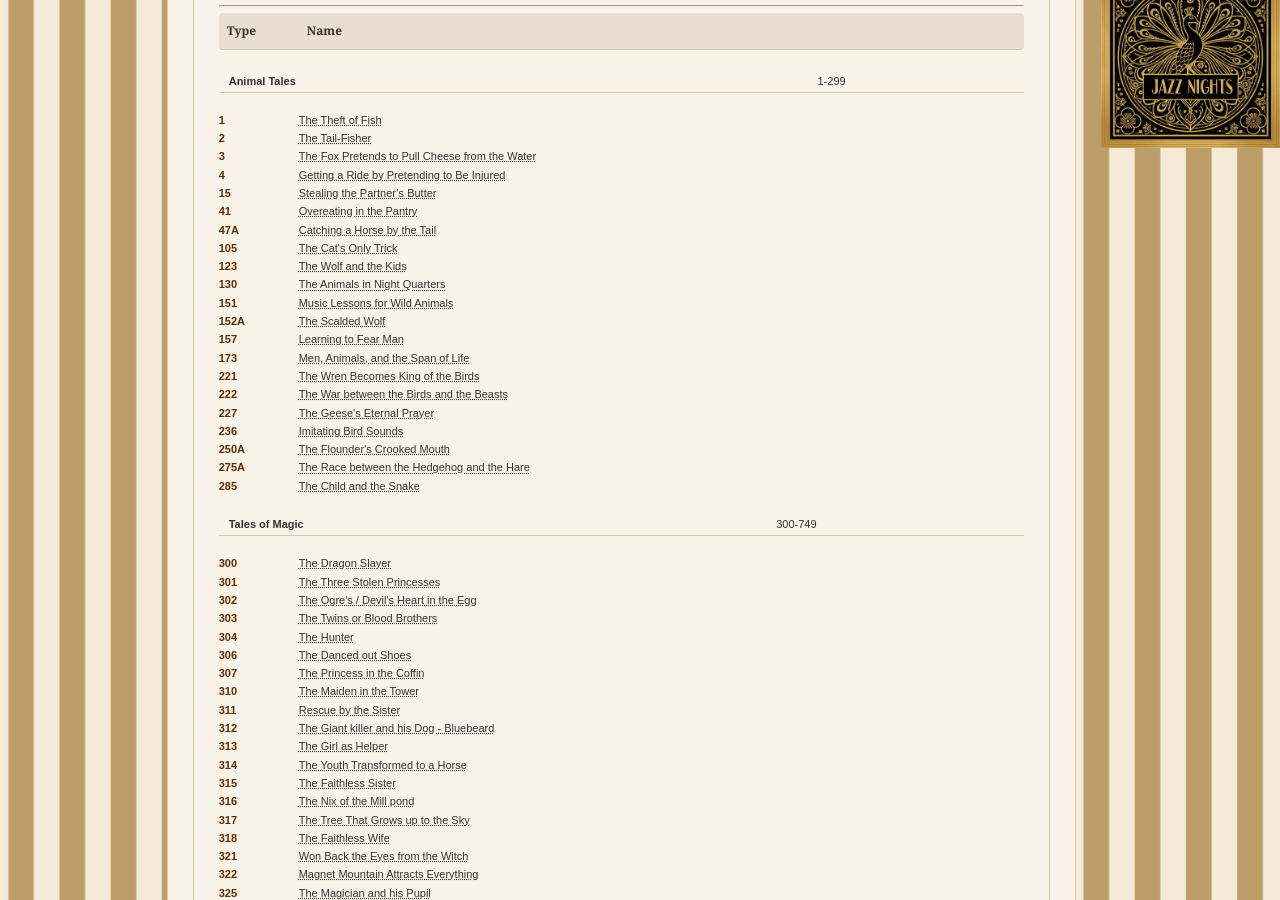
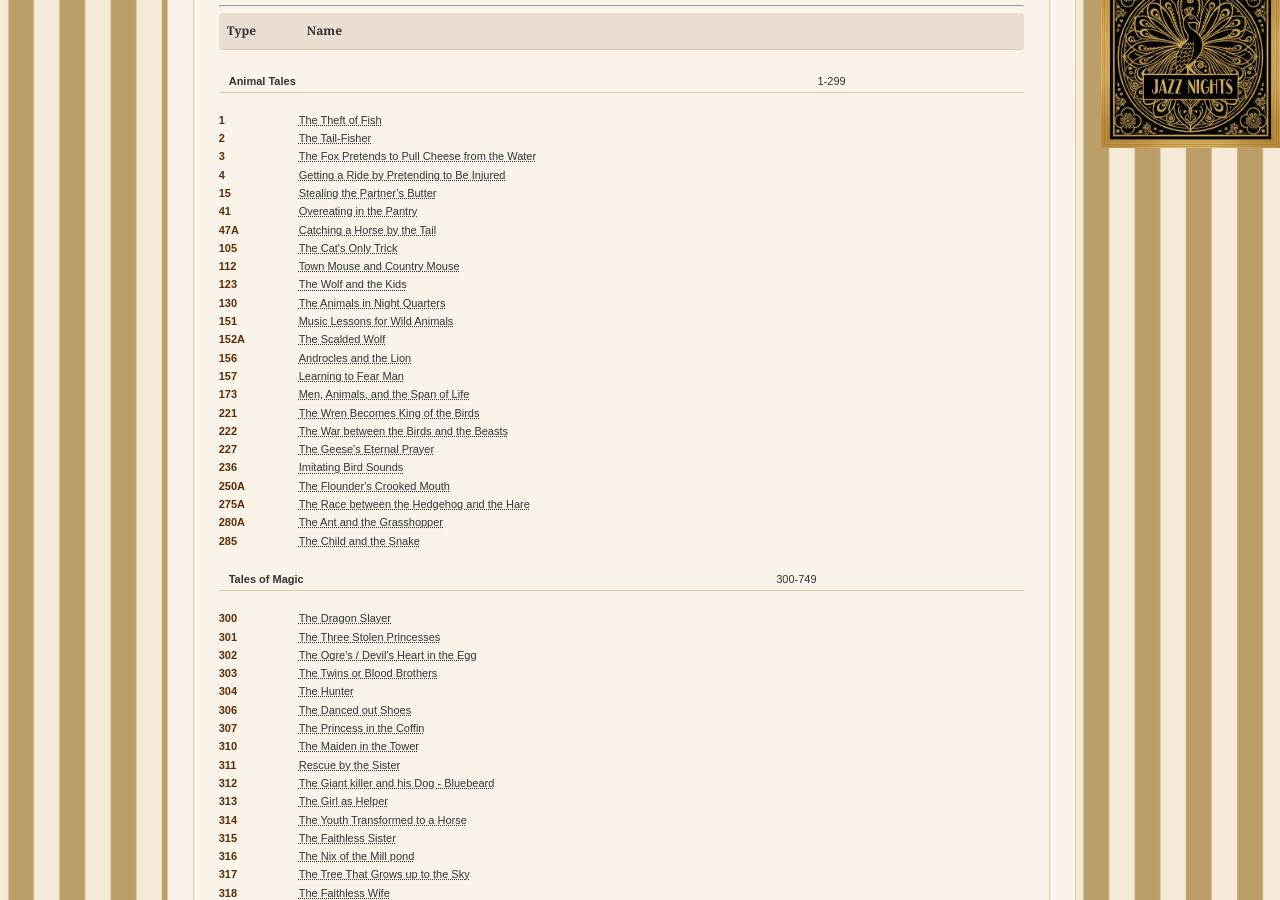
Before and after one commit to johnhopes-collab/grimmsdetectiveagency, a Jekyll site: the page built from archives/at-index.html, in a window 1280 px wide and 900 px high, scrolled down 1087 px. Built offline with Jekyll 4.4.1, drawn with Linux system fonts in a browser that asks for light colours; some of the changed text lies outside the part shown.

Commit message:
Update at-index.html

```diff
--- a/archives/at-index.html
+++ b/archives/at-index.html
@@ -69,6 +69,12 @@ title: '<a href="/archives.html">Archives</a> / Aarne-Thompson Index'
                     The Cat's Only Trick
         </span></div></div>
 
+        <div class="at-index-row"><div class="at-index-number">112
+            </div><div class="at-index-name"><span class="at-index-tale" data-tooltip="
+                    Most common attestation is Aesop.">
+                    Town Mouse and Country Mouse
+        </span></div></div>
+
         <div class="at-index-row"><div class="at-index-number">123
             </div><div class="at-index-name"><span class="at-index-tale" data-tooltip="
                     KHM 5 - The Wolf and the Seven Little Kids - A wolf impersonates a mother or caretaker to trick children or young goats into letting it inside. After overcoming tests of identity (voice, appearance, paws, etc.), the wolf devours the victims, though one may survive or rescue may follow.">
@@ -92,6 +98,13 @@ title: '<a href="/archives.html">Archives</a> / Aarne-Thompson Index'
                     KHM 74 - The Fox and his Cousin - Fox tricks a wolf into raiding a farm while then abandons wolf to face the danger alone. The wolf tries to eat from hot pot or falls into boiling water. Gets burned and learns to avoid similar dangers.">
                     The Scalded Wolf
         </span></div></div>
+
+        <div class="at-index-row"><div class="at-index-number">156
+            </div><div class="at-index-name"><span class="at-index-tale" data-tooltip="
+                    A man pulls a thorn from a lion's paw, thus gaining the beast's eternal gratitude and loyalty. See Aesop's Androcles.">
+                    Androcles and the Lion
+        </span></div></div>
+
 
         <div class="at-index-row"><div class="at-index-number">157
             </div><div class="at-index-name"><span class="at-index-tale" data-tooltip="
@@ -139,6 +152,12 @@ title: '<a href="/archives.html">Archives</a> / Aarne-Thompson Index'
             </div><div class="at-index-name"><span class="at-index-tale" data-tooltip="
                     KHM 187 - The Hare and the Hedgehog - Hedgehog challenges faster hare to race. Hedgehog trick with spouse to appear at both ends, winning through cunning.">
                     The Race between the Hedgehog and the Hare
+        </span></div></div>
+
+        <div class="at-index-row"><div class="at-index-number">280A
+            </div><div class="at-index-name"><span class="at-index-tale" data-tooltip="
+                    See Aesop's version. Tales about an industrious ant and a gluttonous grasshopper, themes of work, reward, charity.">
+                    The Ant and the Grasshopper
         </span></div></div>
 
         <div class="at-index-row"><div class="at-index-number">285
@@ -455,7 +474,7 @@ title: '<a href="/archives.html">Archives</a> / Aarne-Thompson Index'
 
         <div class="at-index-row"><div class="at-index-number">441
             </div><div class="at-index-name"><span class="at-index-tale" data-tooltip="
-                    KHM 108 - A strange or part-animal child who is rejected because of their appearance, but eventually gains recognition, status, or transformation through unusual abilities and fulfilled promises. These tales often combine themes of liminality, social exclusion, and hidden worth. The Grimms version exhibits motif D721.3, Disenchantment by destroying skin (covering). This motif is found in other Grimm's fairy tales and myths as a symbol of psychological metamorphosis. Hans was born half-hedgehog and he cannot break the spell until he is able to burn his prickly hedgehog skin. This same motif of the burning of false or alternative skins in the attempt to create a single whole can also be found in KHM 144 - The Little Donkey. By shedding the skin/dress, Hans has assumed a new identity.">
+                    KHM 108 - A strange part-animal child is rejected because of their appearance, but eventually gains recognition, status, or transformation through unusual abilities and fulfilled promises. These tales often combine themes of liminality, social exclusion, and hidden worth. The Grimms version exhibits motif D721.3, Disenchantment by destroying skin (covering). This motif is found in other Grimm's fairy tales and myths as a symbol of psychological metamorphosis. Hans was born half-hedgehog and he cannot break the spell until he is able to burn his prickly hedgehog skin. This same motif of the burning of false or alternative skins in the attempt to create a single whole can also be found in KHM 144 - The Little Donkey. By shedding the skin/dress, Hans has assumed a new identity.">
                     Hans my Hedgehog/Animal Bridegroom
         </span></div></div>
 
@@ -498,6 +517,12 @@ title: '<a href="/archives.html">Archives</a> / Aarne-Thompson Index'
             </div><div class="at-index-name"><span class="at-index-tale" data-tooltip="
                     KHM 100 - The Devil's Sooty Brother.">
                     Heating Hell's Kitchen
+        </span></div></div>
+
+        <div class="at-index-row"><div class="at-index-number">476
+            </div><div class="at-index-name"><span class="at-index-tale" data-tooltip="
+                    A.k.a. The Midwife for the Elves, the Nurse/Godparent for the Elves, typically dealing with a woman who is taken to be a midwife for fae beings, then is returned to the human world, surviving through observing the laws of Faerie. There are several tales from mainland Europe about this, including the KHM 39 ''Die Wichtelmänner: Zweites Märchen'', and Bräuner's ''The Water-Nixie Takes a Midwife to His Wife'' collected in his Physicalisch- und hietorish-erörterte Curiositaeten, 1737, countless tales from the British isles, and a troll version from Sweden via Peter Rahm via Keightley's The Fairy Mythology.">
+                    The Fairy Midwife
         </span></div></div>
 
         <div class="at-index-row"><div class="at-index-number">480
@@ -543,7 +568,7 @@ title: '<a href="/archives.html">Archives</a> / Aarne-Thompson Index'
 
         <div class="at-index-row"><div class="at-index-number">510
             </div><div class="at-index-name"><span class="at-index-tale" data-tooltip="
-                    KHM 21 - Aschenputtel, en. Little Ash-Dolt, KHM 186 - The True Bride.">
+                    KHM 21 - Aschenputtel, en. Little Ash-Dolt, KHM 186 - The True Bride. Versions exist across many parts of the world in what may be one of the most widely-occurring AT types. Strabo's ''Rhodopis'' among the oldest attestations.">
                     Cinderella/The Persecuted Heroine
         </span></div></div>
 
@@ -815,7 +840,7 @@ title: '<a href="/archives.html">Archives</a> / Aarne-Thompson Index'
 
         <div class="at-index-row"><div class="at-index-number">676
             </div><div class="at-index-name"><span class="at-index-tale" data-tooltip="
-                    A poor man observes robbers who enter into a mountain. Uses, like them, the words 'Open up' and gets gold from the mountain. His rich brother tries to do the same thing but is killed. The rich brother lends his money scales to the poor brother; a piece of money remains in the scales and thus betrays the secret. When he is in the mountain he forgets the formula for opening it.">
+                    A poor man observes robbers who enter into a mountain. Uses, like them, the words 'Open up' and gets gold from the mountain. His rich brother tries to do the same thing but is killed. The rich brother lends his money scales to the poor brother; a piece of money remains in the scales and thus betrays the secret. When he is in the mountain he forgets the formula for opening it. Cf. Ali Baba and the Forty Thieves from 1001 Nights.">
                     Open Sesame
         </span></div></div>
 
@@ -884,7 +909,8 @@ title: '<a href="/archives.html">Archives</a> / Aarne-Thompson Index'
        </table>
 
         <div class="at-index-row"><div class="at-index-number">750A
-            </div><div class="at-index-name"><span class="at-index-tale" data-tooltip="">
+            </div><div class="at-index-name"><span class="at-index-tale" data-tooltip="
+                    Foolish wishes sometimes known as a Monkey's Paw, includes ''The Three Wishes'' from 1001 Nights and ''The Monkey's Paw'' of English folklore.">
                     Good Wishes and Foolish Wishes
         </span></div></div>
 
@@ -962,7 +988,7 @@ title: '<a href="/archives.html">Archives</a> / Aarne-Thompson Index'
 
         <div class="at-index-row"><div class="at-index-number">850
             </div><div class="at-index-name"><span class="at-index-tale" data-tooltip="
-                    KHM 114 - Vom klugen Schneiderlein, en. The Clever Little Tailor.">
+                    KHM 114 - Vom klugen Schneiderlein, en. The Clever Little Tailor - A low-born suitor wins the hand of a princess by describing her hidden birthmarks.">
                     The Princess's Birthmarks
         </span></div></div>
 
@@ -1139,7 +1165,7 @@ title: '<a href="/archives.html">Archives</a> / Aarne-Thompson Index'
 
         <div class="at-index-row"><div class="at-index-number">1430
             </div><div class="at-index-name"><span class="at-index-tale" data-tooltip="
-                    KHM 164 - Lazy Heinz, KHM 168 - Lean Lisa.">
+                    KHM 164 - Lazy Heinz, KHM 168 - Lean Lisa - Tales about daydreams of wealth and fame. Other examples include ''The Fakir and His Jar of Butter'' and ''The Barber's Tale of His Fifth Brother'' from 1001 Nights, Aesop's The Milkmaid and Her Pail.">
                     Air Castles
         </span></div></div>
 
@@ -1180,6 +1206,12 @@ title: '<a href="/archives.html">Archives</a> / Aarne-Thompson Index'
         <div class="at-index-row"><div class="at-index-number">1540
             </div><div class="at-index-name"><span class="at-index-tale" data-tooltip="">
                     The Man from Paradise
+        </span></div></div>
+
+        <div class="at-index-row"><div class="at-index-number">1620
+            </div><div class="at-index-name"><span class="at-index-tale" data-tooltip="
+                    Most famous example being Hans Christian Andersen's 1837 telling, though versions are known in Spain (The Invisible Cloth), Germany (Till Eulenspiegel), Russia (Fine Thread), England (The Miller with the Golden Thumb), Turkey (The King's New Turban) and India (The King and the Clever Girl).">
+                    The Emperor's New Clothes
         </span></div></div>
 
         <div class="at-index-row"><div class="at-index-number">1650
@@ -1274,6 +1306,12 @@ title: '<a href="/archives.html">Archives</a> / Aarne-Thompson Index'
                     The Cock Seeks Help for the Choking Hen
         </span></div></div>
 
+        <div class="at-index-row"><div class="at-index-number">2025
+            </div><div class="at-index-name"><span class="at-index-tale" data-tooltip="
+                    An obscure anecdote about runaway food, often taunting its pursuers, relatively widespread including The Devil in the Dough-Pan from Russia, various pancake versions from Europe, and the most famous version, the Gingerbread Man, who despite many protests could not be caught, which made its first appearance in America in 1875. Older attestations include the Norwegian Pannekaken in 1842 and ''Vom dicken fetten Pfannekuchen'' by the Brothers Colshorn in their 1852 edition of Märchen und Sagen. For the Hungarians, he is made of head cheese (A kis gömböc).">
+                    The Runaway Pancake
+        </span></div></div>
+
         <div class="at-index-row"><div class="at-index-number">2039
             </div><div class="at-index-name"><span class="at-index-tale" data-tooltip="
                     KHM 184 - The Nail.">
```
